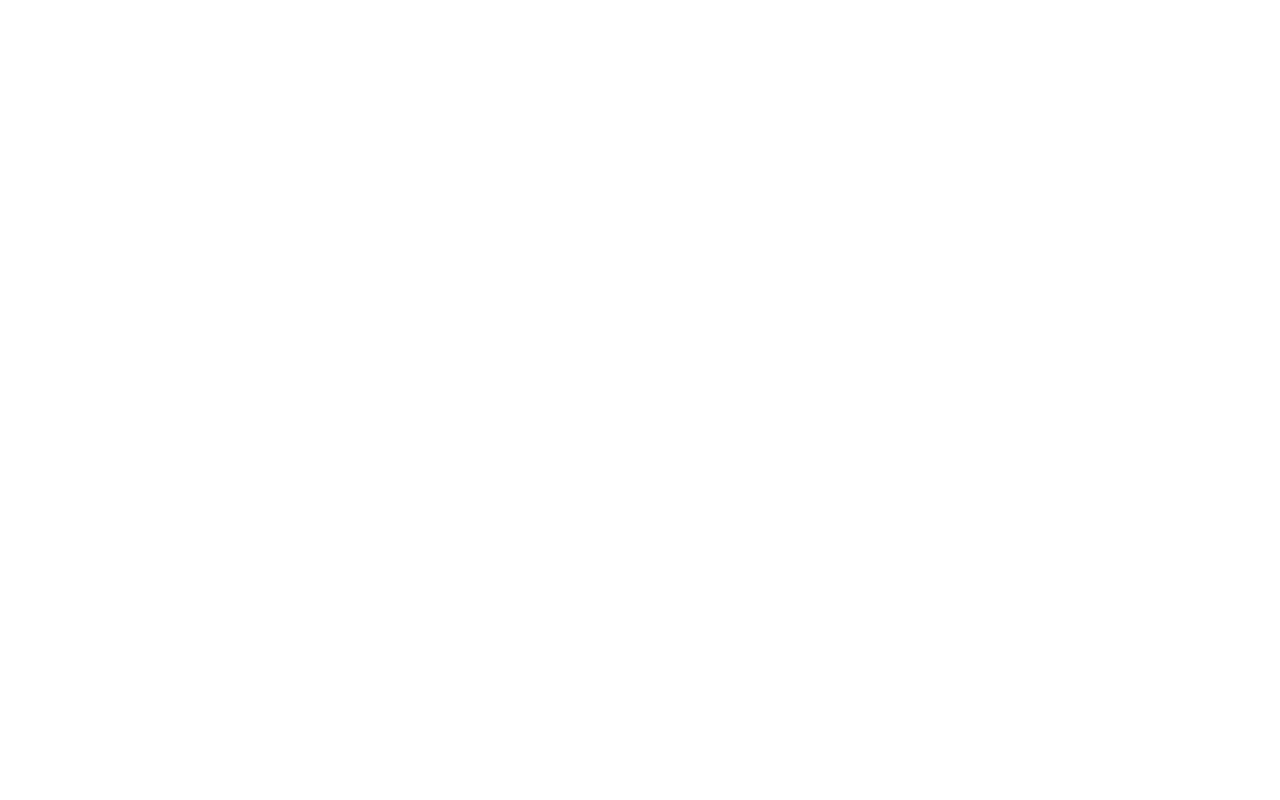
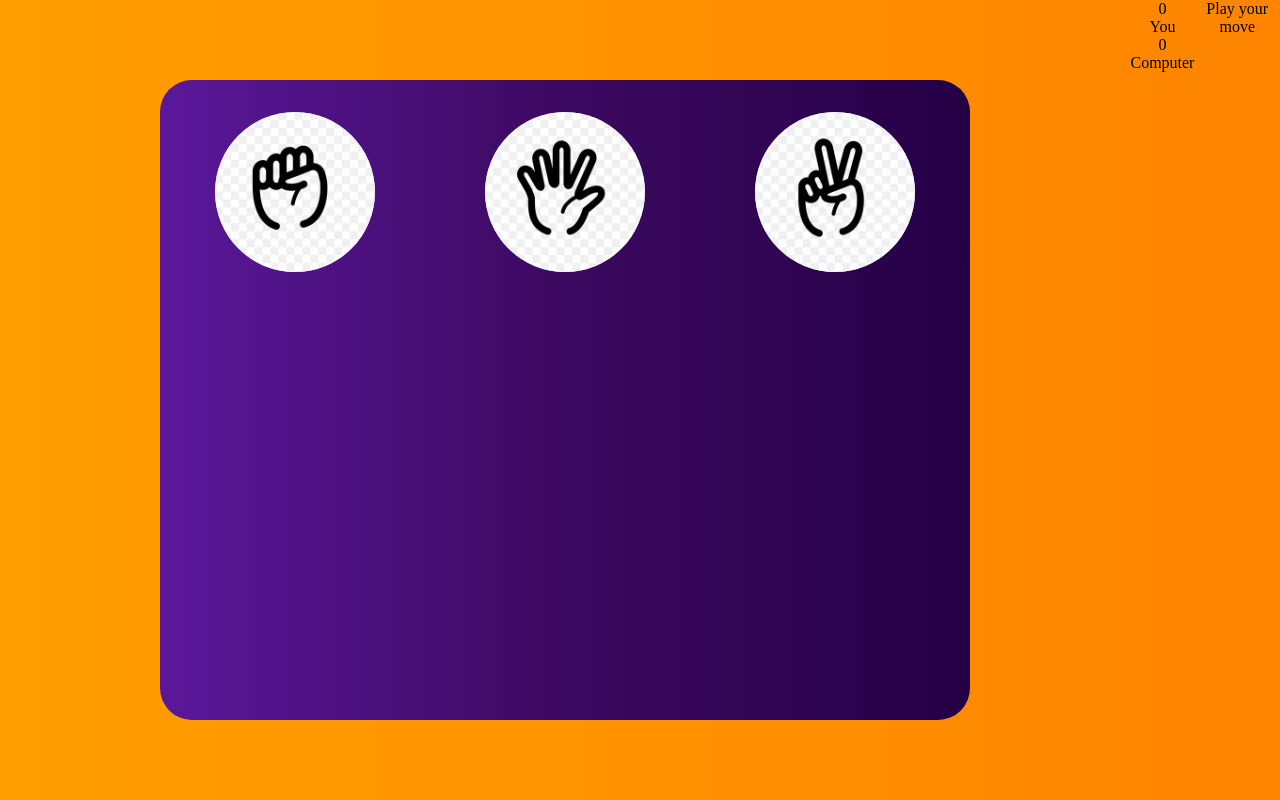
Before and after one commit to Rishika2805/RockPaperScissor, a plain HTML site: page index.html in a window 1280 px wide. Drawn offline with Linux system fonts and the light colour scheme.

Commit message:
adding all files

```diff
--- a/index.html
+++ b/index.html
@@ -7,6 +7,35 @@
     <link rel="stylesheet" href="style.css">
 </head>
 <body>
+    <!-- <h1>Rock Paper Scissors</h1> -->
+    <div class="game">
+        <div class="choices">
+            <div class="choice" id="rock">
+                <img src="Rock.jpeg" backgroun-color="#ff6d00"/>
+            </div>
+            <div class="choice" id="paper">
+                <img src="Paper.jpeg"/>
+            </div>
+            <div class="choice" id="scissor">
+                <img src="Scissor.jpeg"/>
+            </div>
+        </div>
+    </div>
+
+        <div class="score-board">
+            <div class="score">
+                <p id="user-score">0</p>
+                <p>You</p>
+            </div>
+            <div class="score">
+                <p id="comp-score">0</p>
+                <p>Computer</p>
+            </div>
+        </div>
+
+        <div class="msg-cotainer">
+            <p id="msg">Play your move</p>
+        </div>
 
     <script src="script.js"></script>
 </body>
--- a/style.css
+++ b/style.css
@@ -0,0 +1,54 @@
+* {
+    margin: 0;
+    padding: 0;
+}
+
+body {
+    height: 100%;
+    width: 100%;
+   background: linear-gradient(to right, #ff9e00, #ff9100, #ff8500);
+   display: flex;
+    justify-content: center;
+    text-align: center;
+}
+
+h1 {
+    /* text-align: center; */
+}
+
+
+.game{
+    height: 80vmin;
+    width: 120vmin;
+    margin: 10vmin 20vmin;
+    display: flex;
+    justify-content: center;
+    text-align: center;
+    background: linear-gradient(to right, #5a189a,#3c0960,#240046);
+    flex-wrap: wrap;
+    border-radius: 2rem;
+ }
+
+.choices{
+    height: 80vmin;
+    width: 100%;
+    margin-top: 2rem;
+    display: flex;
+    justify-content: space-around;
+    flex-wrap: wrap;
+
+}
+
+
+.choice {
+    height: 20vmin;
+    width: 20vmin;
+
+}
+
+img{
+    height: 20vmin;
+    width: 20vmin;
+    border-radius: 50%;
+    background: #bfc0c0;
+}
```
